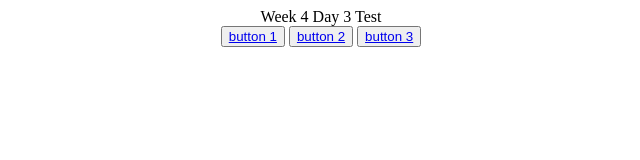
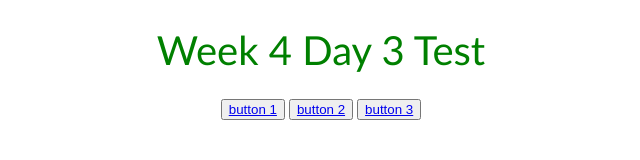
Before and after one commit to kw-codenation/week4-day3-test, a plain HTML site: page index.html in a window 1280 px wide. Shown: the whole page, without its empty margins (319-959 px from the left). Drawn offline with Linux system fonts and the light colour scheme.

Commit message:
added stying to title

```diff
--- a/index.html
+++ b/index.html
@@ -6,7 +6,7 @@
 </head>
 <body>
     <div align="center">
-        <div>Week 4 Day 3 Test</div>
+        <div style="font-family:trebuchet ms;font-size:5vh;color:green;margin:2vw;">Week 4 Day 3 Test</div>
         <div>
             <button><a href="button1.html">button 1</a></button>
             <button><a href="button2.html">button 2</a></button>
```
